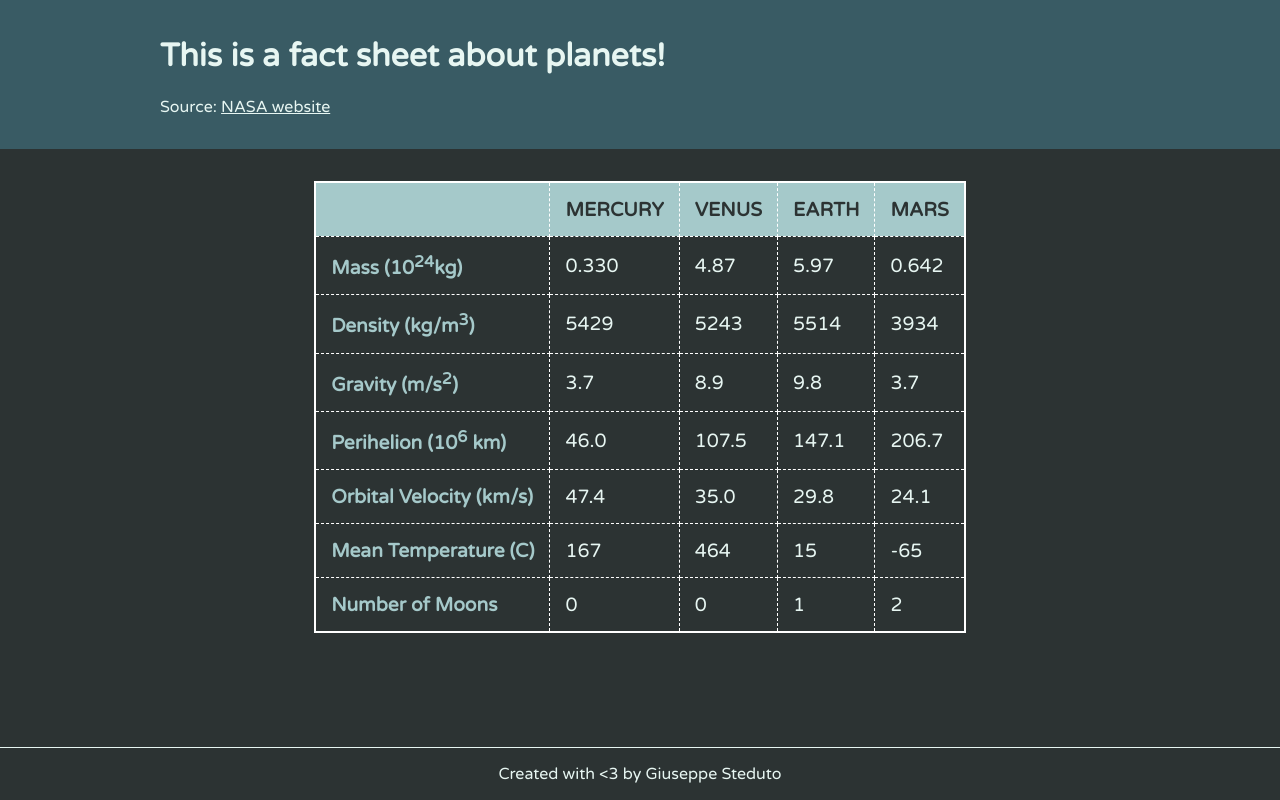
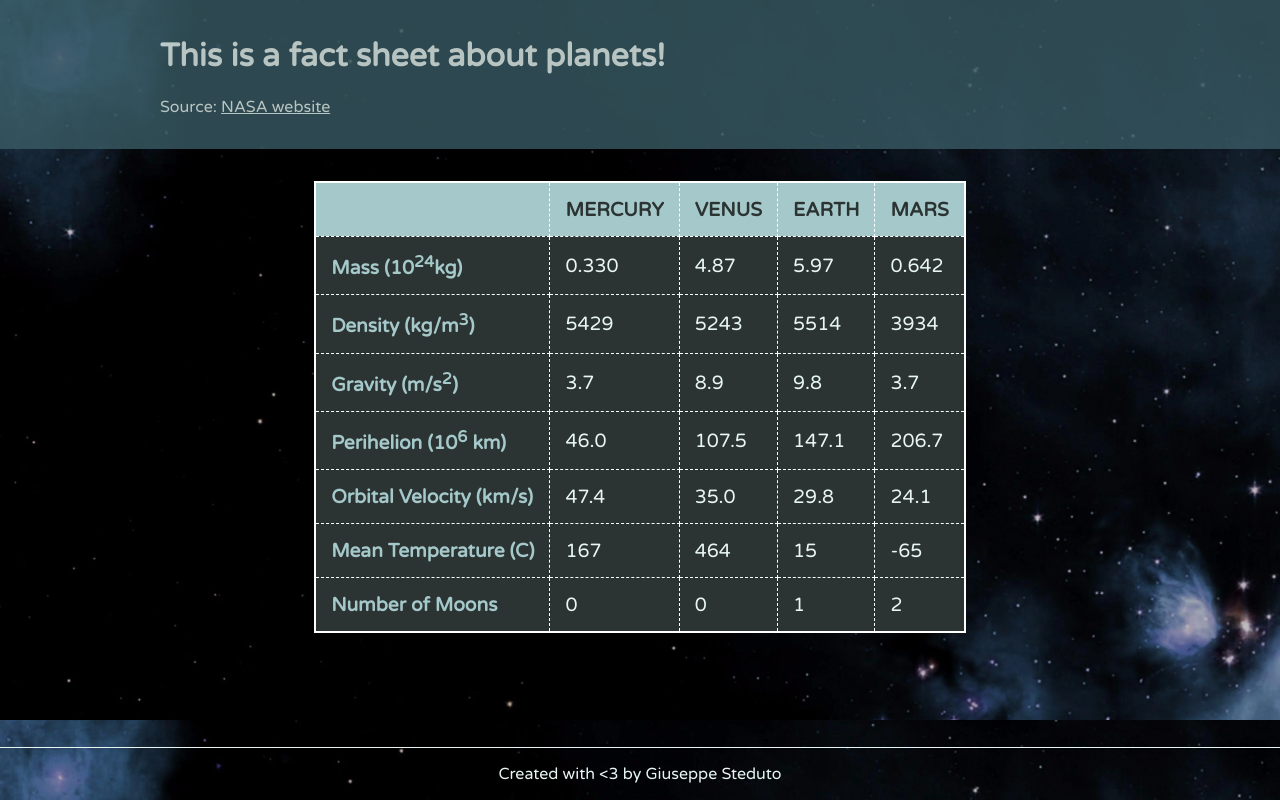
Before and after one commit to giuseppe-steduto/itmd361-fall2022-lab5, a plain HTML site: page index.html in a window 1280 px wide. Drawn offline with Linux system fonts and the light colour scheme.

Commit message:
Added more styling and a cool background image

```diff
--- a/css/main.css
+++ b/css/main.css
@@ -2,16 +2,18 @@
 
 html, body {
   color: #E7F6F2;
-  background-color: #2C3333;
   font-size: 1em;
   font-family: 'Varela Round', sans-serif;
   margin: 0;
+  background-image: url("../img/deepspace.webp");
+  background-size: cover;
 }
 
 header {
   padding: 1rem;
   background-color: #395B64;
   margin-bottom: 2rem;
+  opacity: 0.8;
 }
 header a {
   color: #E7F6F2;
@@ -34,6 +36,10 @@ td, th {
   font-size: 1.2em;
 }
 
+tr {
+  background-color: #2C3333;
+}
+
 th {
   background-color: #A5C9CA;
   color: #2C3333;
```
Also changed, not shown: img/deepspace.webp (added).
